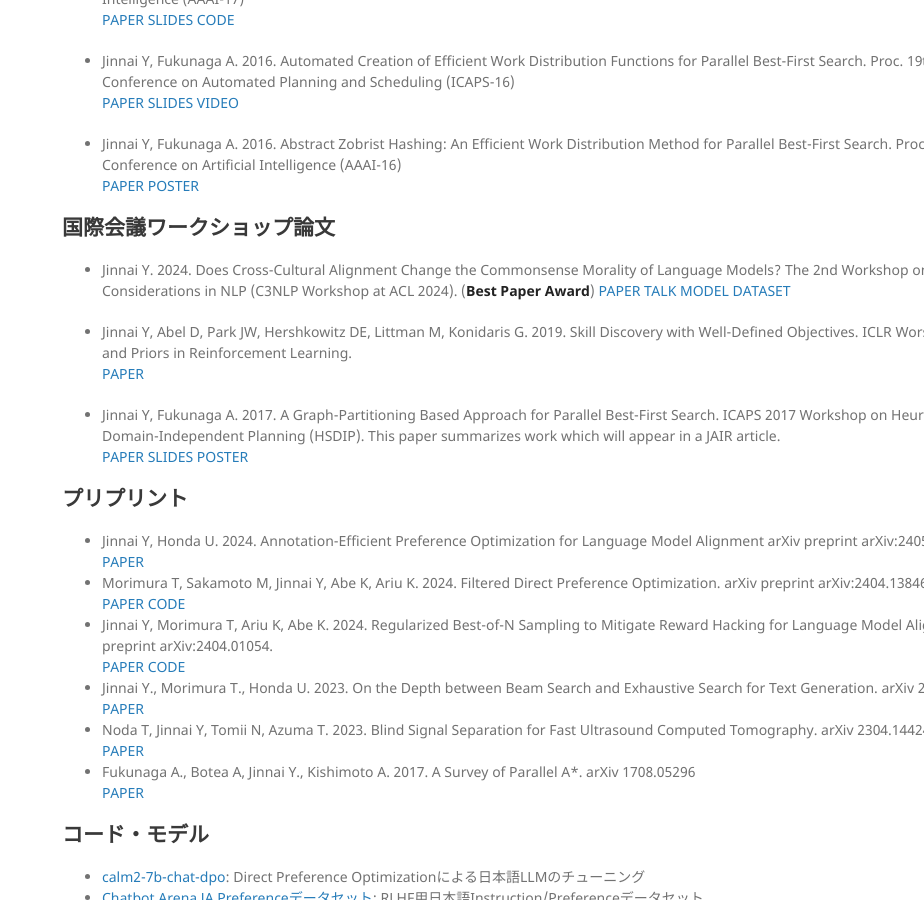
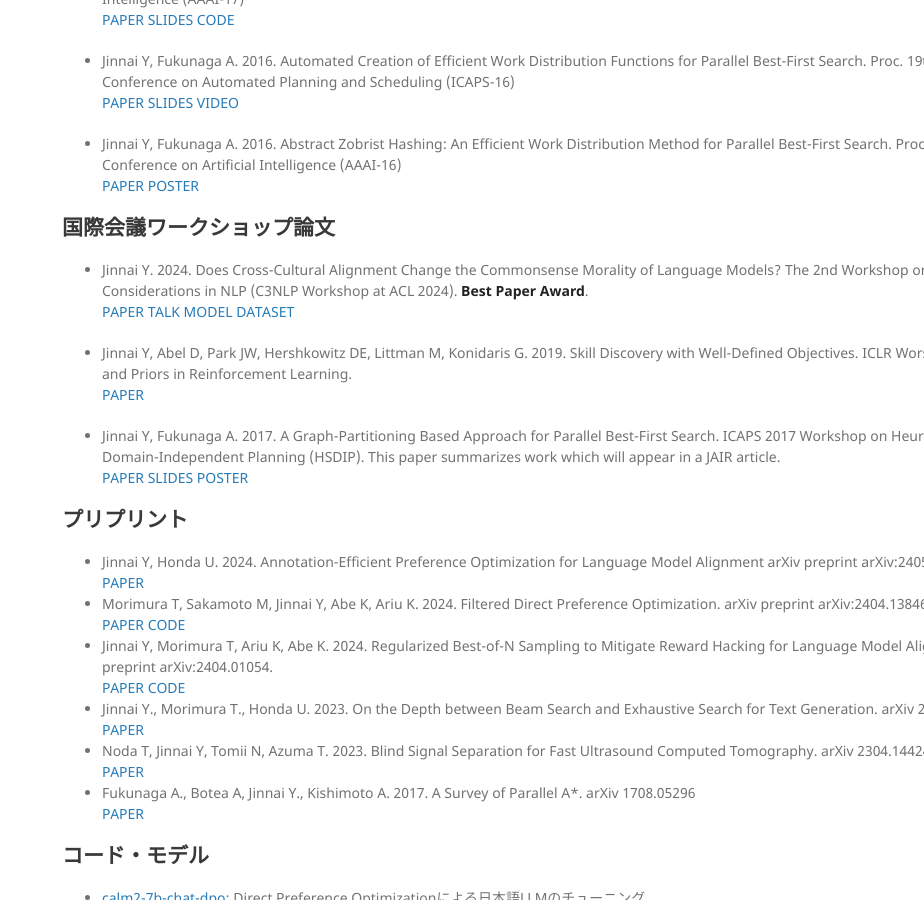
Before and after one commit to jinnaiyuu/jinnaiyuu.github.io, a Jekyll site: the page built from ja/index.md, in a window 1280 px wide and 900 px high, scrolled down 1708 px. Shown: the whole window, without its empty margins (356-1280 px from the left). Built offline with Jekyll 4.4.1, drawn with Linux system fonts in a browser that asks for light colours; our own code applies the rules of GitHub Pages for plain Markdown files.

Commit message:
fixed c3nlp

```diff
--- a/ja/index.md
+++ b/ja/index.md
@@ -65,7 +65,8 @@ Researcher, CyberAgent AI Lab
 
 ## 国際会議ワークショップ論文
 
-- Jinnai Y. 2024. Does Cross-Cultural Alignment Change the Commonsense Morality of Language Models? The 2nd Workshop on Cross-Cultural Considerations in NLP (C3NLP Workshop at ACL 2024). (**Best Paper Award**) [PAPER](https://aclanthology.org/2024.c3nlp-1.5.pdf) [TALK](https://www.youtube.com/watch?v=TjFDn3L65s0) [MODEL](https://huggingface.co/cyberagent/calm2-7b-chat-dpo-experimental) [DATASET](https://huggingface.co/datasets/cyberagent/chatbot-arena-ja-calm2-7b-chat-experimental)
+- Jinnai Y. 2024. Does Cross-Cultural Alignment Change the Commonsense Morality of Language Models? The 2nd Workshop on Cross-Cultural Considerations in NLP (C3NLP Workshop at ACL 2024). **Best Paper Award**.
+[PAPER](https://aclanthology.org/2024.c3nlp-1.5.pdf) [TALK](https://www.youtube.com/watch?v=TjFDn3L65s0) [MODEL](https://huggingface.co/cyberagent/calm2-7b-chat-dpo-experimental) [DATASET](https://huggingface.co/datasets/cyberagent/chatbot-arena-ja-calm2-7b-chat-experimental)
 
 - Jinnai Y, Abel D, Park JW, Hershkowitz DE, Littman M, Konidaris G. 2019. Skill Discovery with Well-Defined Objectives. ICLR Worshop on Structure and Priors in Reinforcement Learning.
 [PAPER](../pdf/papers/SPiRL-19.pdf)
```
